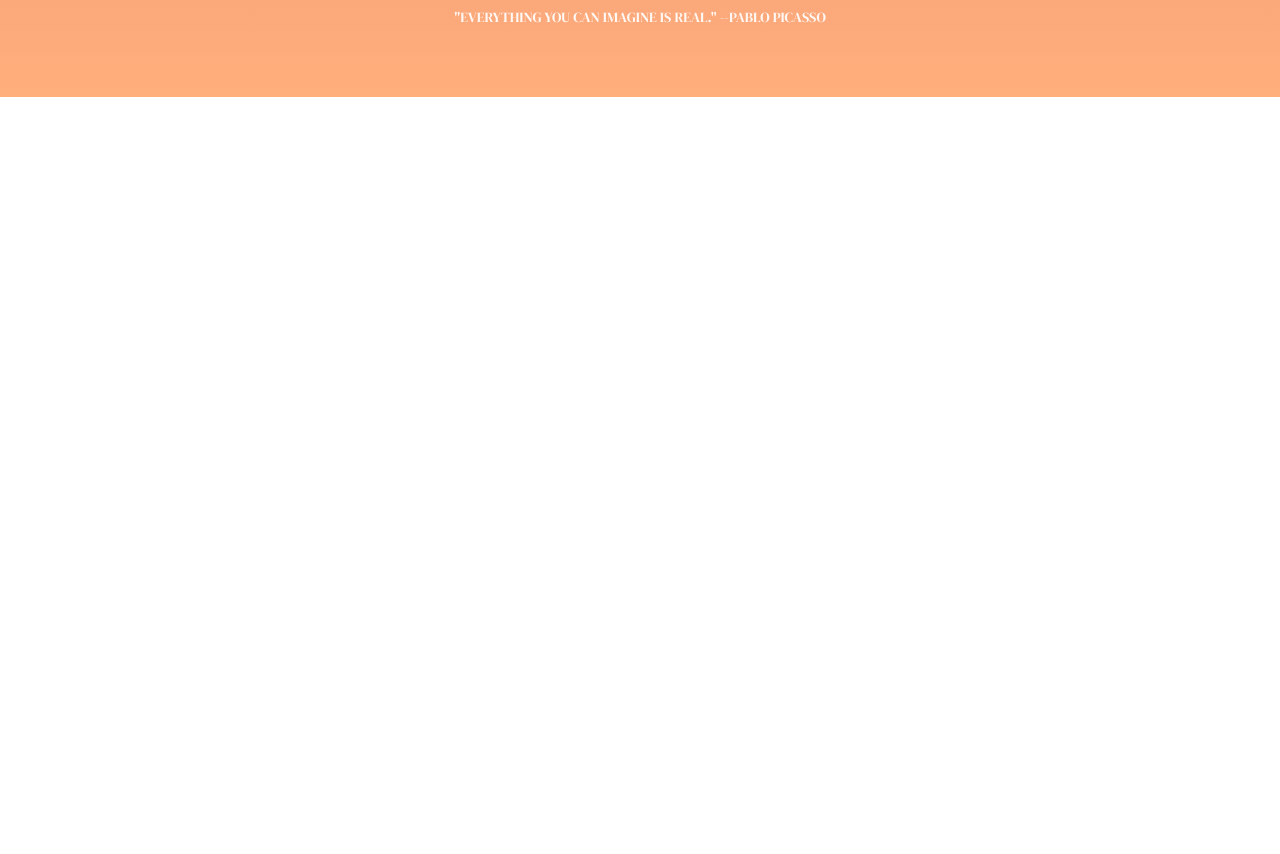
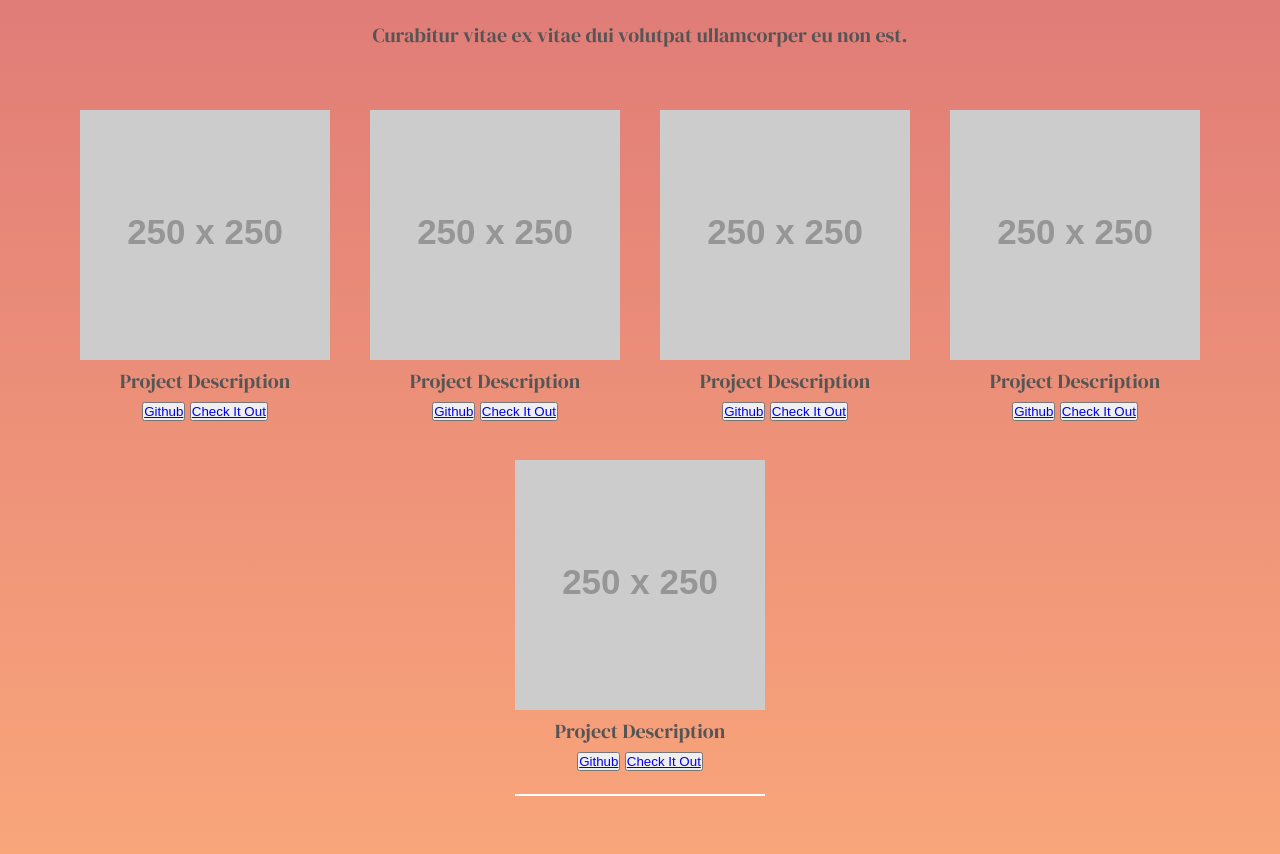
Before and after one commit to KhallilB/PortfolioOld, a plain HTML site: page index.html in a window 1280 px wide. Shown: the part 1695-2549 px from the top of the page. Before the commit the page ends 1792 px from the top, so only its background shows below. Drawn offline with Linux system fonts and the light colour scheme; placeholder pictures from the web are drawn by us.

Commit message:
projects section

```diff
--- a/index.html
+++ b/index.html
@@ -72,6 +72,58 @@
     </div>
     <!-- ***************************** -->
 
+    <!-- Projects -->
+    <div id="projects" class="project-gallery">
+      <h3 class="title">Projects</h3>
+      <p class="text">
+        Curabitur vitae ex vitae dui volutpat ullamcorper eu non est.
+      </p>
+      <ul class="grid">
+        <li class="small">
+          <img src="https://via.placeholder.com/250" />
+          <p>Project Description</p>
+          <button>
+            <a href="https://github.com" target="_blank">Github</a>
+          </button>
+          <button><a href="#" target="_blank">Check It Out</a></button>
+        </li>
+        <li class="small">
+          <img src="https://via.placeholder.com/250" />
+          <p>Project Description</p>
+          <button>
+            <a href="https://github.com" target="_blank">Github</a>
+          </button>
+          <button><a href="#" target="_blank">Check It Out</a></button>
+        </li>
+        <li class="small">
+          <img src="https://via.placeholder.com/250" />
+          <p>Project Description</p>
+          <button>
+            <a href="https://github.com" target="_blank">Github</a>
+          </button>
+          <button><a href="#" target="_blank">Check It Out</a></button>
+        </li>
+        <li class="small">
+          <img src="https://via.placeholder.com/250" />
+          <p>Project Description</p>
+          <button>
+            <a href="https://github.com" target="_blank">Github</a>
+          </button>
+          <button><a href="#" target="_blank">Check It Out</a></button>
+        </li>
+        <li class="small">
+          <img src="https://via.placeholder.com/250" />
+          <p>Project Description</p>
+          <button>
+            <a href="https://github.com" target="_blank">Github</a>
+          </button>
+          <button><a href="#" target="_blank">Check It Out</a></button>
+        </li>
+      </ul>
+      <hr />
+    </div>
+    <!-- ***************************** -->
+
     <!-- Social Media(Footer) -->
     <footer id="social-media">
       <ul>
--- a/styles.css
+++ b/styles.css
@@ -107,11 +107,13 @@ h3.title {
     color: #FFF;
     text-transform: capitalize;
     font-size: 42px;
+    margin-bottom: 35px;
+    text-align: center;
 }
 
 .about {
     padding: 15px;
-    margin-bottom: 20px;
+    margin-bottom: 60px;
 }
 
 .about #two-columns {
@@ -152,6 +154,52 @@ hr {
         line-height: 1.5;
         text-align: left;
 
+    }
+}
+
+/* ************** */
+/* PROJECTS */
+/* ************** */
+
+.project-gallery .text {
+    max-width: 800px;
+    text-align: center;
+    margin: 0 auto 35px;
+    padding: 0 20px;;
+    line-height: 2;
+}
+
+.project-gallery .grid li {
+    padding: 20px;
+    height: 350px;
+    list-style-type: none;
+}
+
+.project-gallery ul.grid {
+    width: 100%;
+    display: flex;
+    flex-wrap: wrap;
+    justify-content: center;
+}
+
+.project-gallery .grid li.small {
+    flex-basis: 20%;
+    text-align: center;
+    justify-content: center;
+}
+
+.project-gallery .grid li.small button{
+    /* TODO: Add project button styling */
+}
+
+.project-gallery .grid li.large {
+    flex-basis: 40%;
+}
+
+@media(max-width: 1000px) {
+    .project-gallery .grid li.small,
+    .project-gallery .grid li.large {
+        flex-basis: 60%;
     }
 }
 
```
